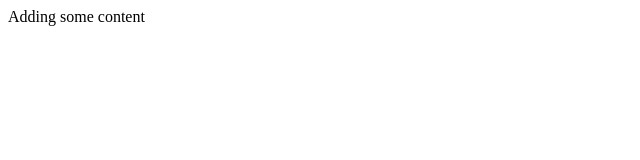
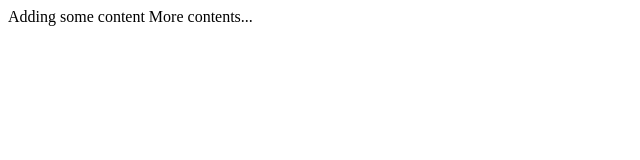
Before and after one commit to pillaikartik10/git-demo, a plain HTML site: page index.html in a window 1280 px wide. Shown: the whole page, without its empty margins (0-640 px from the left). Drawn offline with Linux system fonts and the light colour scheme.

Commit message:
adding changes to updates branch

```diff
--- a/index.html
+++ b/index.html
@@ -9,6 +9,7 @@
 <body>
 
     Adding some content
+    More contents...
 
 </body>
 </html>
```
